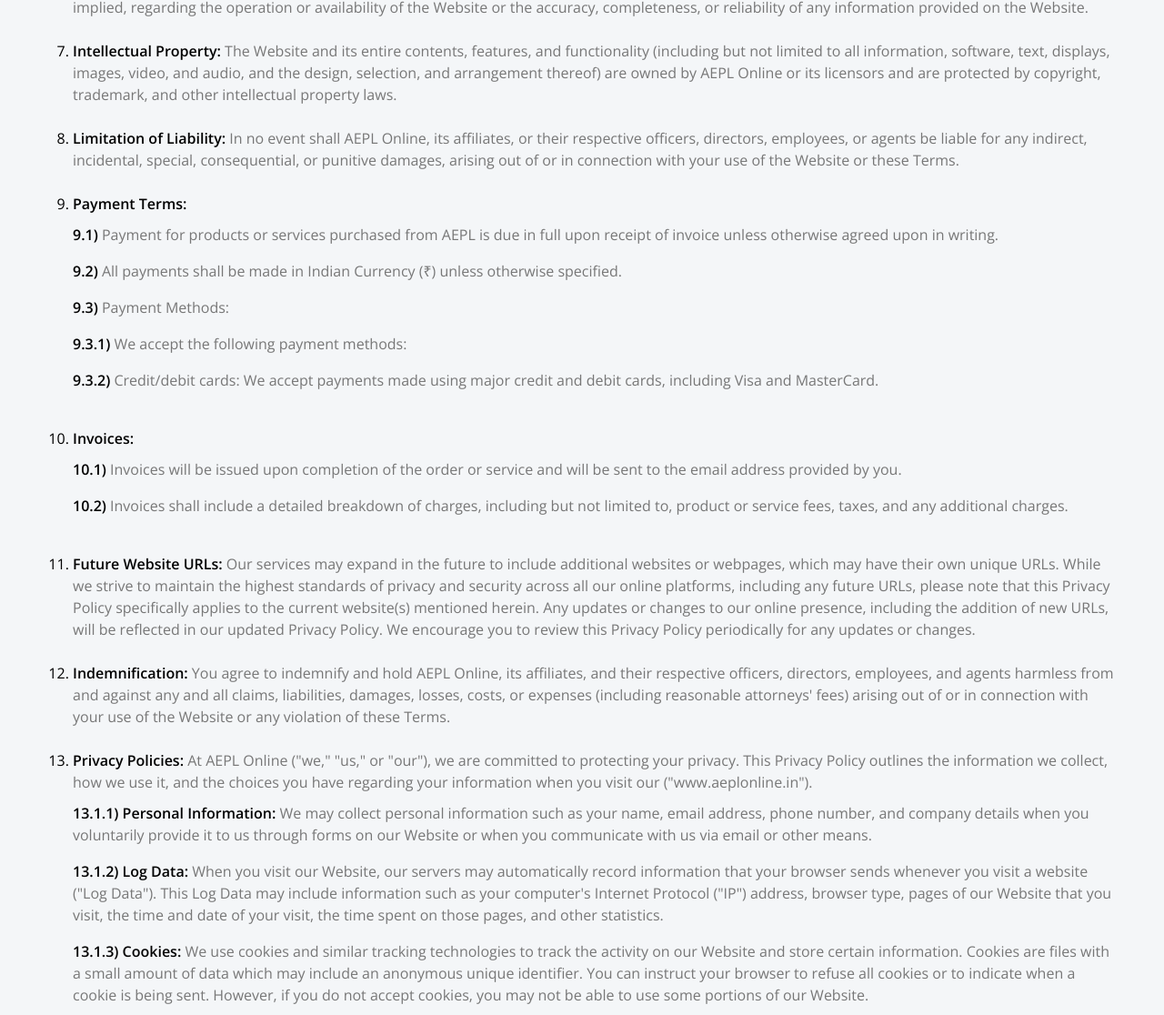
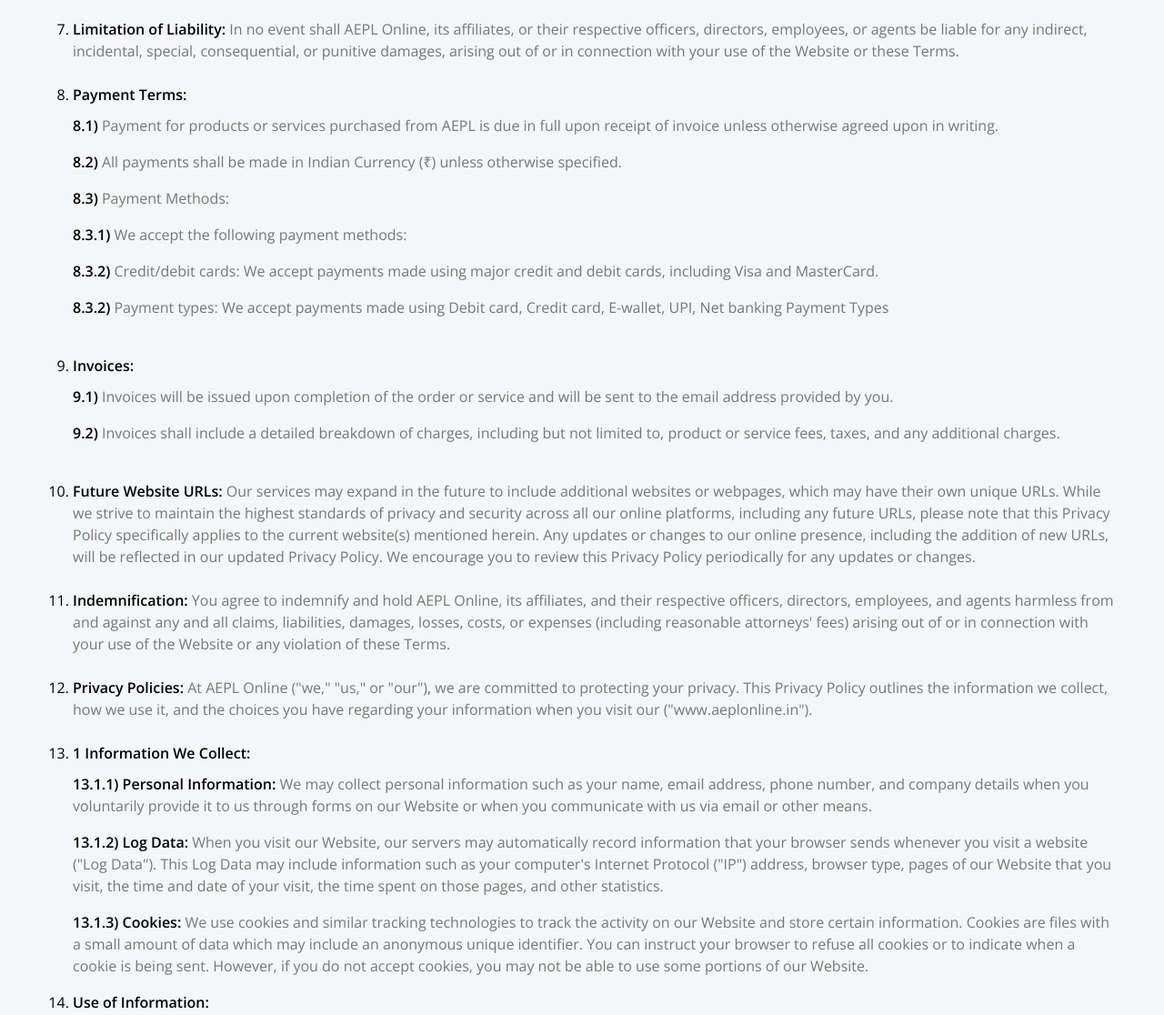
Before and after one commit to 01mb/welding-website, a plain HTML site: page terms_conditions.html in a window 1280 px wide. Shown: the part 1307-2423 px from the top of the page at 91% size. Drawn offline with nearby package versions, Linux system fonts and the light colour scheme.

Commit message:
Update terms_conditions.html

```diff
--- a/terms_conditions.html
+++ b/terms_conditions.html
@@ -116,7 +116,7 @@
             </li>
             <br>
             <li>
-               <span class="libold">Content:</span> All content available on the "www.aeplonline.in" , including but not limited to WELDING ELECTRODES, WELDING WIRES, WELDING MACHINE, WELDING HOLDER, WELDING RODS, WELDING FLUX are the property of AVH Engineers Private Limited or its licensors.
+               <span class="libold">Content:</span> All content available on the "www.aeplonline.in" is the property of AHV Engineers Private Limited or its licensors.
             </li>
             <br>
             <li>
@@ -138,26 +138,23 @@
             </li>
             <br>
             <li>
-               <span class="libold">Intellectual Property:</span> The Website and its entire contents, features, and functionality (including but not limited to all information, software, text, displays, images, video, and audio, and the design, selection, and arrangement thereof) are owned by AEPL Online or its licensors and are protected by copyright, trademark, and other intellectual property laws.
-            </li>
-            <br>
-            <li>
                <span class="libold">Limitation of Liability:</span> In no event shall AEPL Online, its affiliates, or their respective officers, directors, employees, or agents be liable for any indirect, incidental, special, consequential, or punitive damages, arising out of or in connection with your use of the Website or these Terms.
             </li>
             <br>
             <li>
                <span class="libold">Payment Terms:</span>
 
-                <p style="margin-top: 10px;"><span class="libold">9.1)</span> Payment for products or services purchased from AEPL is due in full upon receipt of invoice unless otherwise agreed upon in writing.</p>
-                <p><span class="libold">9.2)</span> All payments shall be made in Indian Currency (₹) unless otherwise specified.</p>
-                <p><span class="libold">9.3)</span> Payment Methods:</p>
-                <p><span class="libold">9.3.1)</span> We accept the following payment methods:</p>
-                <p><span class="libold">9.3.2)</span> Credit/debit cards: We accept payments made using major credit and debit cards, including Visa and MasterCard.</p>
+                <p style="margin-top: 10px;"><span class="libold">8.1)</span> Payment for products or services purchased from AEPL is due in full upon receipt of invoice unless otherwise agreed upon in writing.</p>
+                <p><span class="libold">8.2)</span> All payments shall be made in Indian Currency (₹) unless otherwise specified.</p>
+                <p><span class="libold">8.3)</span> Payment Methods:</p>
+                <p><span class="libold">8.3.1)</span> We accept the following payment methods:</p>
+                <p><span class="libold">8.3.2)</span> Credit/debit cards: We accept payments made using major credit and debit cards, including Visa and MasterCard.</p>
+                <p><span class="libold">8.3.2)</span> Payment types: We accept payments made using Debit card, Credit card, E-wallet, UPI, Net banking Payment Types</p>
                 <br>
             <li>
                <span class="libold">Invoices:</span>
-                    <p style="margin-top: 10px;"><span class="libold">10.1)</span> Invoices will be issued upon completion of the order or service and will be sent to the email address provided by you.</p>
-                    <p><span class="libold">10.2)</span> Invoices shall include a detailed breakdown of charges, including but not limited to, product or service fees, taxes, and any additional charges.</p>
+                    <p style="margin-top: 10px;"><span class="libold">9.1)</span> Invoices will be issued upon completion of the order or service and will be sent to the email address provided by you.</p>
+                    <p><span class="libold">9.2)</span> Invoices shall include a detailed breakdown of charges, including but not limited to, product or service fees, taxes, and any additional charges.</p>
             </li>
             <br>
             <li>
@@ -170,11 +167,15 @@
             <br>
             <li>
                <span class="libold">Privacy Policies:</span> At AEPL Online ("we," "us," or "our"), we are committed to protecting your privacy. This Privacy Policy outlines the information we collect, how we use it, and the choices you have regarding your information when you visit our ("www.aeplonline.in").
-               <p style="margin-top: 10px;"><span class="libold">13.1.1) Personal Information:</span> We may collect personal information such as your name, email address, phone number, and company details when you voluntarily provide it to us through forms on our Website or when you communicate with us via email or other means.</p>
-               <p><span class="libold">13.1.2) Log Data:</span> When you visit our Website, our servers may automatically record information that your browser sends whenever you visit a website ("Log Data"). This Log Data may include information such as your computer's Internet Protocol ("IP") address, browser type, pages of our Website that you visit, the time and date of your visit, the time spent on those pages, and other statistics.</p>
-               <p><span class="libold">13.1.3) Cookies:</span> We use cookies and similar tracking technologies to track the activity on our Website and store certain information. Cookies are files with a small amount of data which may include an anonymous unique identifier. You can instruct your browser to refuse all cookies or to indicate when a cookie is being sent. However, if you do not accept cookies, you may not be able to use some portions of our Website.</p>
+
             </li>
             <br>
+            <li>
+               <span class="libold">1 Information We Collect:</span>
+                <p style="margin-top: 10px;"><span class="libold">13.1.1) Personal Information:</span> We may collect personal information such as your name, email address, phone number, and company details when you voluntarily provide it to us through forms on our Website or when you communicate with us via email or other means.</p>
+                <p><span class="libold">13.1.2) Log Data:</span> When you visit our Website, our servers may automatically record information that your browser sends whenever you visit a website ("Log Data"). This Log Data may include information such as your computer's Internet Protocol ("IP") address, browser type, pages of our Website that you visit, the time and date of your visit, the time spent on those pages, and other statistics.</p>
+                <p><span class="libold">13.1.3) Cookies:</span> We use cookies and similar tracking technologies to track the activity on our Website and store certain information. Cookies are files with a small amount of data which may include an anonymous unique identifier. You can instruct your browser to refuse all cookies or to indicate when a cookie is being sent. However, if you do not accept cookies, you may not be able to use some portions of our Website.</p>
+            </li>
             <li>
                <span class="libold">Use of Information:</span>
                <p style="margin-top: 10px;"><span class="libold">14.1)</span> We may use the information we collect for various purposes, including to provide and maintain our Website, to notify you about changes to our Website, to respond to your inquiries, and to improve our services.</p>
@@ -216,7 +217,7 @@
             <li>
                <span class="libold">Cancellation Policy:</span>
                <p style="margin-top: 10px;"><span class="libold">21.1)</span> Cancellation requests must be sent to [aeplonline@gmail.com or +91-22-2342 1821].</p>
-               <p><span class="libold">21.2)</span> Cancellations made less than [insert number] days before the scheduled delivery or commencement date may be subject to a cancellation fee, which will be determined based on the circumstances of the cancellation.</p>
+               <p><span class="libold">21.2)</span> Cancellations made less than 3 days before the scheduled delivery or commencement date may be subject to a cancellation fee, which will be determined based on the circumstances of the cancellation.</p>
             </li>
             <br>
             <li>
```
